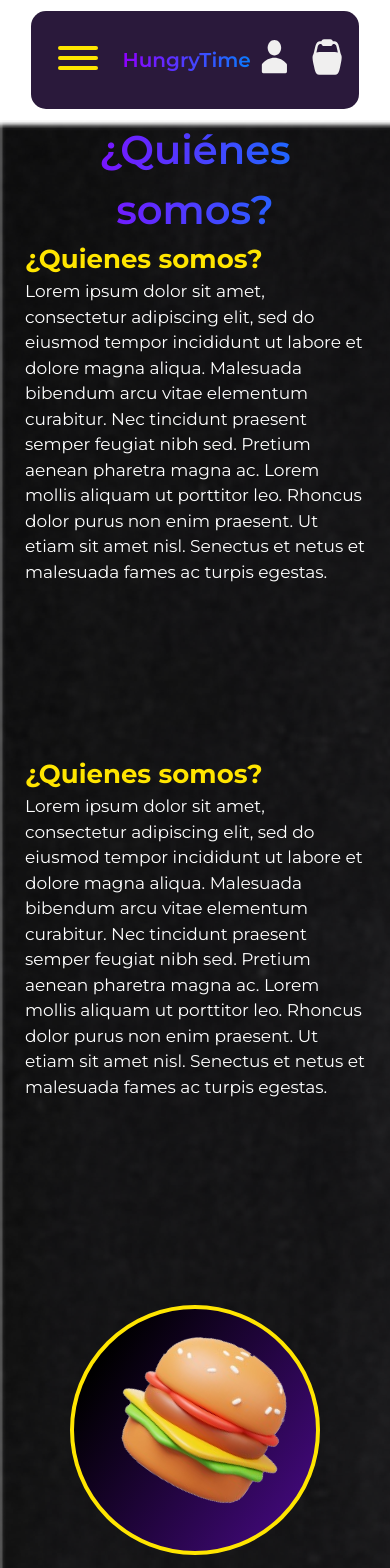
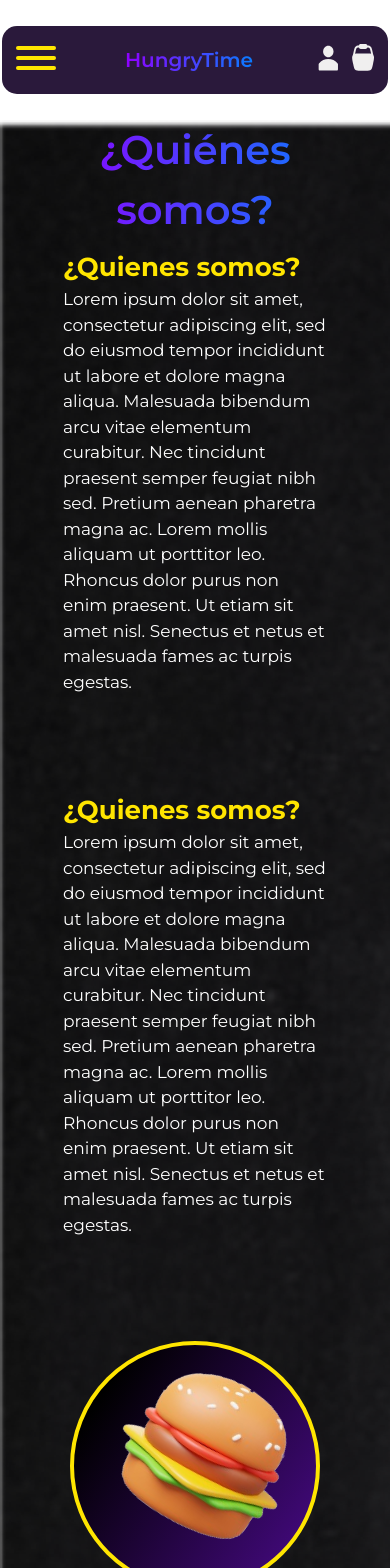
Before and after one commit to No-Country/s13-22-n-node-react, a React (Vite) app in the folder Frontend/s13-22-client-side/: page / in a window 390 px wide. Shown: the top 1568 px of the page. Built offline with nearby package versions, Linux system fonts and the light colour scheme.

Commit message:
se ajustan estilos responsive

```diff
--- a/Frontend/s13-22-client-side/src/components/AboutUs/AboutUs.css
+++ b/Frontend/s13-22-client-side/src/components/AboutUs/AboutUs.css
@@ -34,8 +34,9 @@
   display: flex;
   justify-content: center;
   align-items: center;
-    width: 32rem;
-    height: 32rem;
+  width: 35rem;
+  height: 35rem;
+  overflow: hidden;
 }
 
 .gradient-text {
@@ -47,10 +48,12 @@
 }
 
 .card-somos {
-      /* padding: 0.8em; */
-      margin-bottom: 17rem;
-      min-width: 34rem;
+  padding: 0.8em;
+  margin-bottom: 8rem;
   max-width: 47rem;
+  word-wrap: break-word;
+  width: 100%;
+  overflow: hidden;
 }
 
 .yellow-subtitle {
@@ -88,6 +91,10 @@
     column-gap: 0;
     flex-direction: column;
   }
+  .middle-section {
+    width: 28rem;
+    height: 28rem;
+  }
   .circular-logo {
     width: 25rem;
     height: 25rem;
--- a/Frontend/s13-22-client-side/src/components/Header/Header.css
+++ b/Frontend/s13-22-client-side/src/components/Header/Header.css
@@ -8,9 +8,10 @@
   .header__container {
     display: flex;
     z-index: 50;
-    width: 92%;
+    width: 76%;
+    min-width: 80rem;
     align-self: center;
-    padding: 2rem;
+    padding: 1.5rem 2rem;
     position: fixed;
     justify-content: space-between;
     align-items: center;
@@ -35,8 +36,6 @@
   }
 
   .header__menu {
-    display: flex;
-    justify-content: flex-start;
     align-items: center;
     width: calc(60% + 5px);
   }
@@ -61,13 +60,17 @@
   }
   .header__icons {
     display: flex;
-    gap: 2rem;
+    gap: 1rem;
+    align-items: center;
   }
 
   .icon__img--login {
-    width: 26.783px;
-    height: 43.291px;
-    flex-shrink: 0;
+    width: 2rem;
+    height: 3rem;
+  }
+  .icon__img--cart{
+    width: 3rem;
+    height: 4rem;
   }
   .icon__img--login:hover,
   .icon__img--cart:hover {
@@ -101,39 +104,37 @@
   }
 
   @media screen and (max-width: 845px) {
+    .header__container {
+      z-index: 1;
+    width: 99%;
+    gap: 1.6rem;
+    justify-content: center;
+    min-width: unset;
+    padding: 1rem 1rem;
+    }
     .hamburger {
       display: block;
       z-index: 50;
+      padding: 1rem 0.4rem;
     }
     .panel {
       position: fixed;
-      min-width: 100vw;
-      min-height: 100vh;
+      height: 43dvh;
       text-align: center;
       z-index: 50;
-      top: 0;
       right: 0;
-      flex-direction: column;
       position: fixed;
       background: #11021c;
-      transform: translate(-100%, 0%);
-      top: 0;
+      transform: translate(-106%, 0%);
       transition: 0.6s ease;
       width: 100%;
       border-radius: 14px;
+      top: 68px;
     }
     .panel.is-active {
-      display: flex;
-      transform: translate(0, 0);
-      align-items: flex-start;
-      padding-top: 121px;
+        transform: translate(0, 0);
     }
-    .header__container {
-      z-index: 1;
-      width: 84%;
-      gap: 1rem;
-      justify-content: center;
-    }
+
     .logo__nav {
       display: flex;
       gap: 3rem;
@@ -142,11 +143,9 @@
       justify-content: center;
     }
     .menu__list{
-      display: flex;
       flex-direction: column;
     transform: translate(0, 0);
-    align-items: flex-start;
-    padding-top: 121px;
+    padding-top: 60px;
     width: 100%;
     }
     .hamburger-inner,
```
Lines whose indentation alone changed are shown as unchanged.
